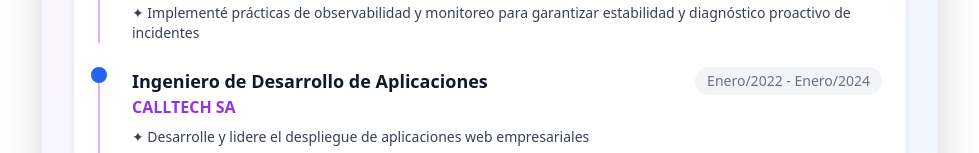
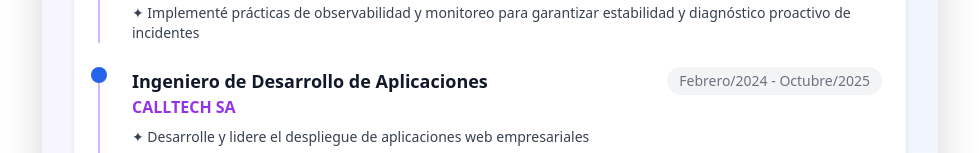
Before and after one commit to xicodami/CVDamianDev, a React (Vite) app: page / in a window 1280 px wide. Shown: the part 615-768 px from the top of the page, without its empty margins (150-1129 px from the left). Built offline with nearby package versions, Linux system fonts and the light colour scheme; the HTML template or start-up script is replaced by a standard one.

Commit message:
Change Date Second Job

```diff
--- a/src/CreativeCV.tsx
+++ b/src/CreativeCV.tsx
@@ -92,7 +92,7 @@ export function CreativeCV() {
                   <p className="text-purple-600 font-semibold">CALLTECH SA</p>
                 </div>
                 <span className="text-sm text-gray-500 bg-gray-100 px-3 py-1 rounded-full">
-                  Enero/2022 - Enero/2024
+                  Febrero/2024 - Octubre/2025
                 </span>
               </div>
               <ul className="text-sm text-gray-700 space-y-1">
```
